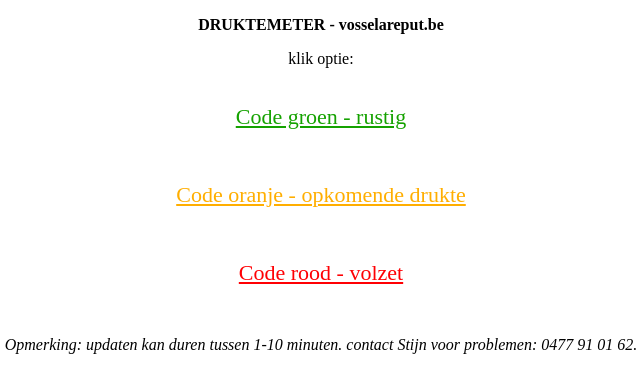
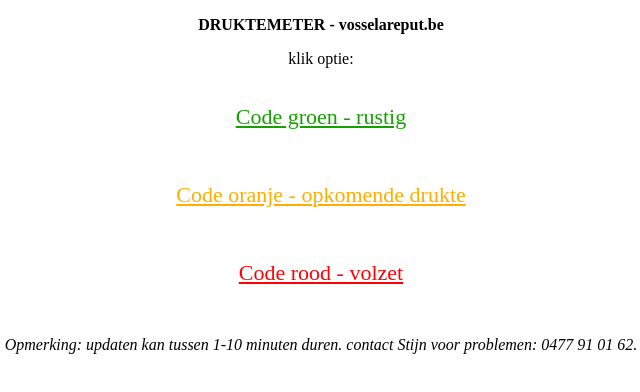
Before and after one commit to ef1ez87v1ze9/a51r7ezg974e35t9w2x56, a plain HTML site: page index.html in a window 1280 px wide. Shown: the full height of the page, 319-959 px from the left. Drawn offline with Linux system fonts and the light colour scheme.

Commit message:
Update index.html

```diff
--- a/index.html
+++ b/index.html
@@ -18,6 +18,6 @@
   <br>
   <a href="https://hook.integromat.com/dc3s21iwfljl7yuq9wqfj2vrw6kerga5" style="color: #FF0004">Code rood - volzet</a> </span></p>
 <p>&nbsp;</p>
-<p><em>Opmerking: updaten kan duren tussen 1-10 minuten. contact Stijn voor problemen: 0477 91 01 62.</em></p>
+<p><em>Opmerking: updaten kan tussen 1-10 minuten duren. contact Stijn voor problemen: 0477 91 01 62.</em></p>
 </body>
 </html>
```
